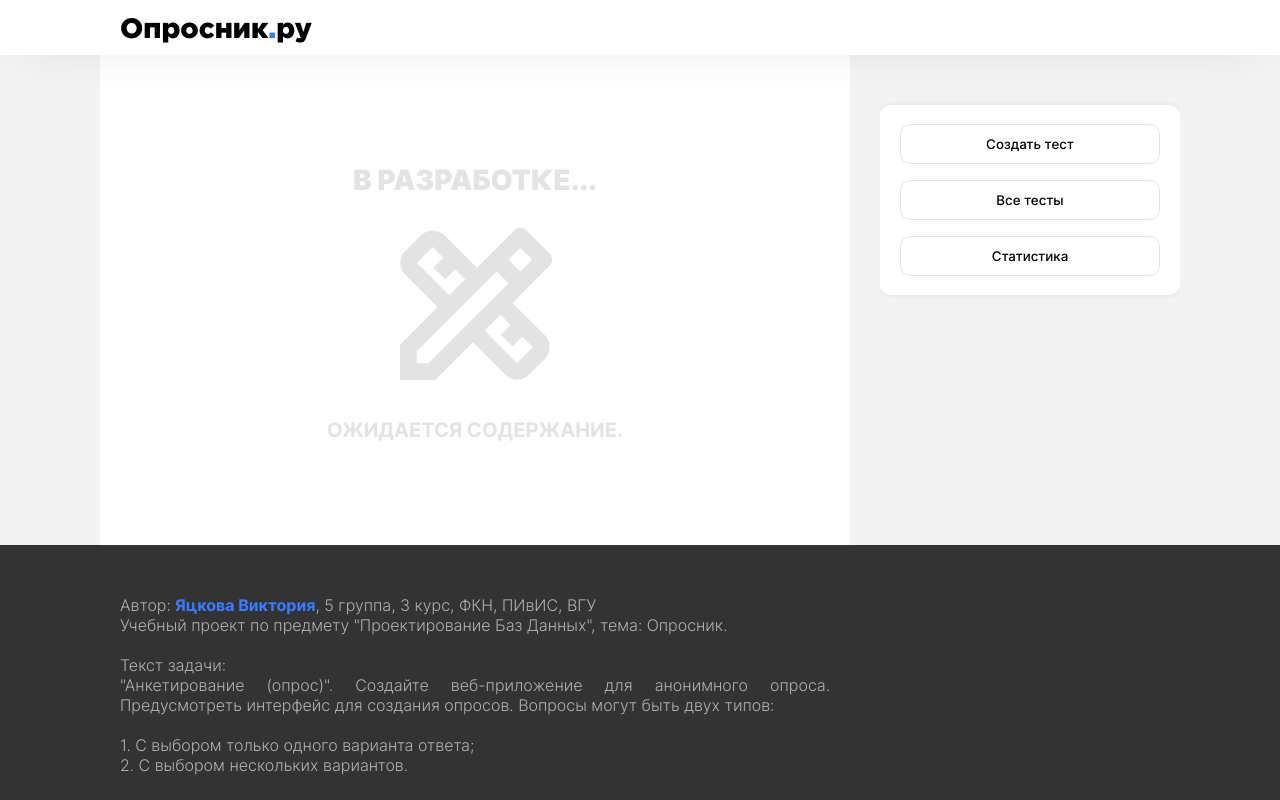
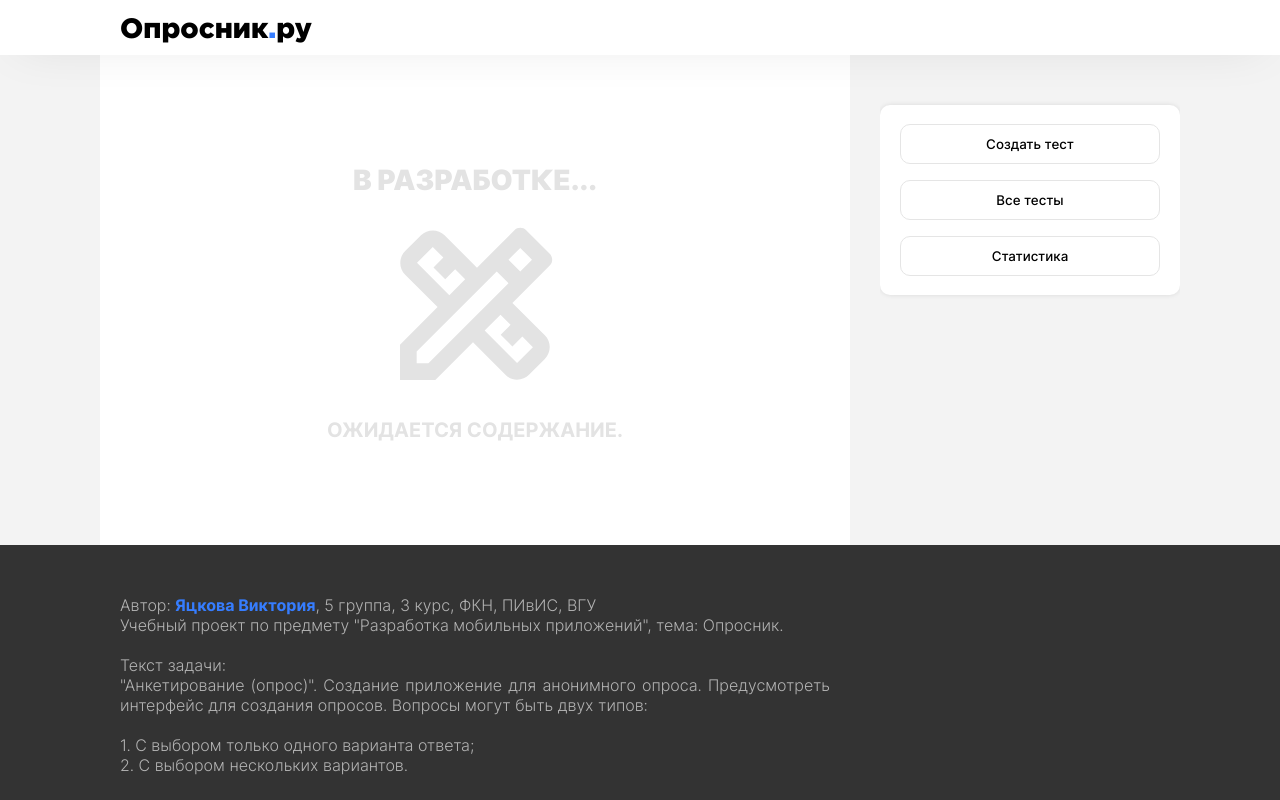
Before and after one commit to ViktoriyaNik/Questionnaire, a Flask app: page / in a window 1280 px wide. Run offline with Flask 3, Linux system fonts and the light colour scheme; parts of the project's set-up code (start-up, migrations or seed data) failed here and were passed over.

Commit message:
Адаптировано под Android приложение

```diff
--- a/app/templates/base.html
+++ b/app/templates/base.html
@@ -52,9 +52,9 @@
                 <div class="content">
                     <p>Автор: <span class="name color-accent">Яцкова Виктория</span>, 5 группа, 3 курс, ФКН, ПИвИС, ВГУ</p>
                     <p>
-                        Учебный проект по предмету "Проектирование Баз Данных", тема: Опросник. <br> <br>
+                        Учебный проект по предмету "Разработка мобильных приложений", тема: Опросник. <br> <br>
                         Текст задачи: <br>
-                        "Анкетирование (опрос)". Создайте веб-приложение для анонимного опроса.
+                        "Анкетирование (опрос)". Создание приложение для анонимного опроса.
                         Предусмотреть интерфейс для создания опросов. Вопросы могут быть двух типов: <br><br>
 
                         1. С выбором только одного варианта ответа; <br>
```
